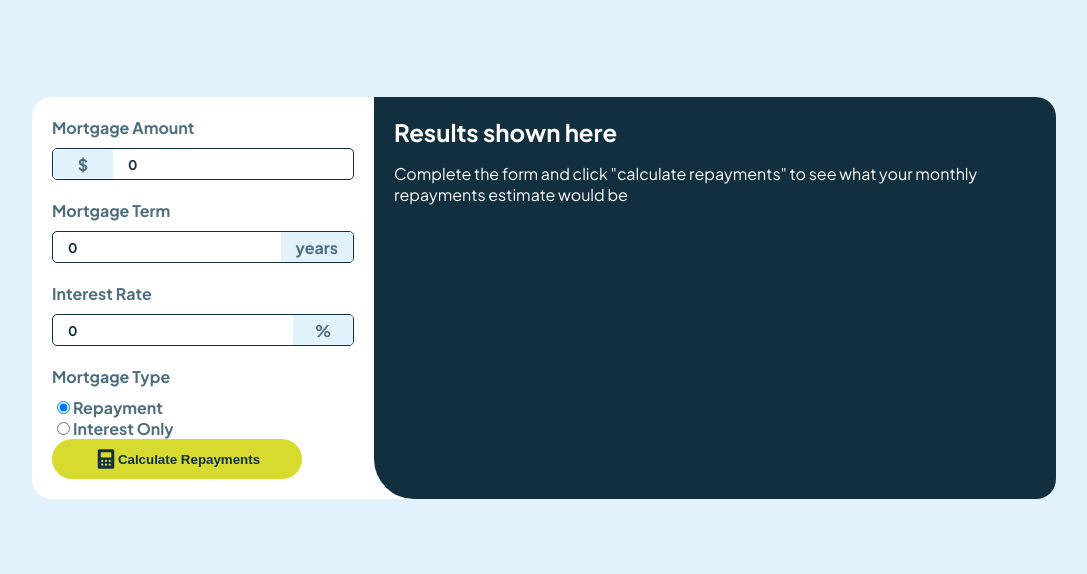
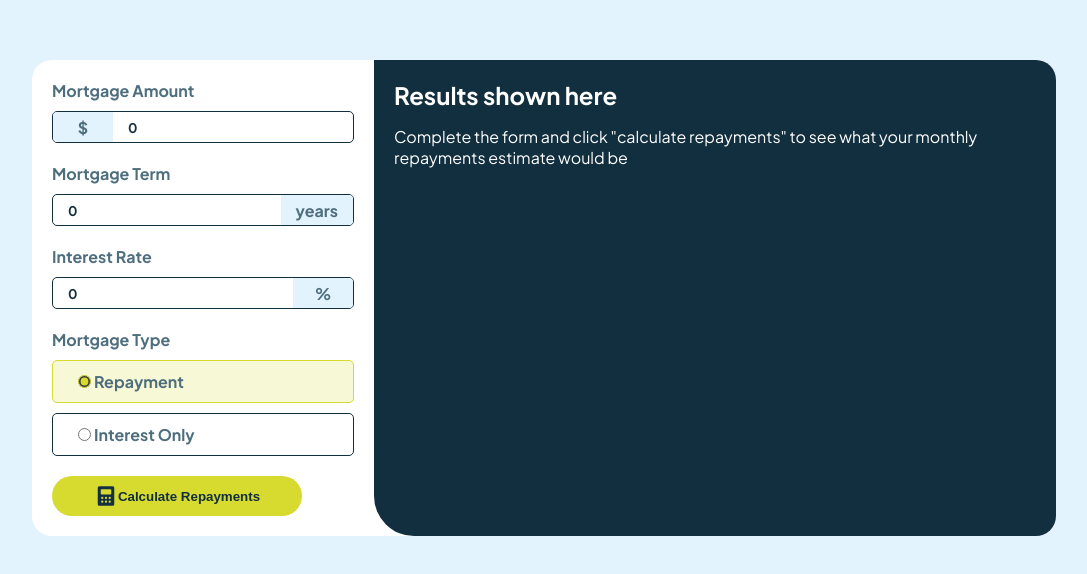
Before and after one commit to lyzboy/mortgage-repayment-calculator-main, a React (Create React App) app in the folder mortgage-calculator/: page / in a window 1280 px wide. Shown: the part 122-696 px from the top of the page, without its empty margins (116-1203 px from the left). Built offline with nearby package versions, Linux system fonts and the light colour scheme.

Commit message:
Refactor CalculatorSelect component styles

```diff
--- a/mortgage-calculator/src/components/CalculatorSelect/CalculatorSelect.jsx
+++ b/mortgage-calculator/src/components/CalculatorSelect/CalculatorSelect.jsx
@@ -1,5 +1,7 @@
 import React, { useContext } from "react";
 import InterestOnlyContext from "../../context/InterestOnlyContext";
+
+import styles from "./CalculatorSelect.module.scss";
 
 const CalculatorSelect = () => {
     const { isInterestOnly, setIsInterestOnly } =
@@ -10,9 +12,13 @@ const CalculatorSelect = () => {
     };
 
     return (
-        <div className="container">
+        <div className={`container ${styles.container}`}>
             <label>Mortgage Type</label>
-            <div>
+            <div
+                className={`${styles.radio} ${
+                    !isInterestOnly && styles.selectContainer
+                }`}
+            >
                 <input
                     type="radio"
                     id="repayment"
@@ -23,7 +29,11 @@ const CalculatorSelect = () => {
                 />
                 <label htmlFor="repayment">Repayment</label>
             </div>
-            <div>
+            <div
+                className={`${styles.radio} ${
+                    isInterestOnly && styles.selectContainer
+                }`}
+            >
                 <input
                     type="radio"
                     id="interestOnly"
--- a/mortgage-calculator/src/components/CalculatorSelect/CalculatorSelect.module.scss
+++ b/mortgage-calculator/src/components/CalculatorSelect/CalculatorSelect.module.scss
@@ -0,0 +1,20 @@
+@import "../../styles/common";
+
+.container {
+    margin-bottom: 1rem;
+}
+
+.radio {
+    width: 100%;
+    padding: 1rem 2rem;
+    box-sizing: border-box;
+    border: map-get($color, "Slate-900") solid 1px;
+    margin-bottom: 1rem;
+    border-radius: 5px;
+    accent-color: map-get($color, "Alert");
+}
+
+.selectContainer {
+    border: map-get($color, "Alert") solid 1px;
+    background-color: rgba(map-get($color, "Alert"), 0.2);
+}
```
